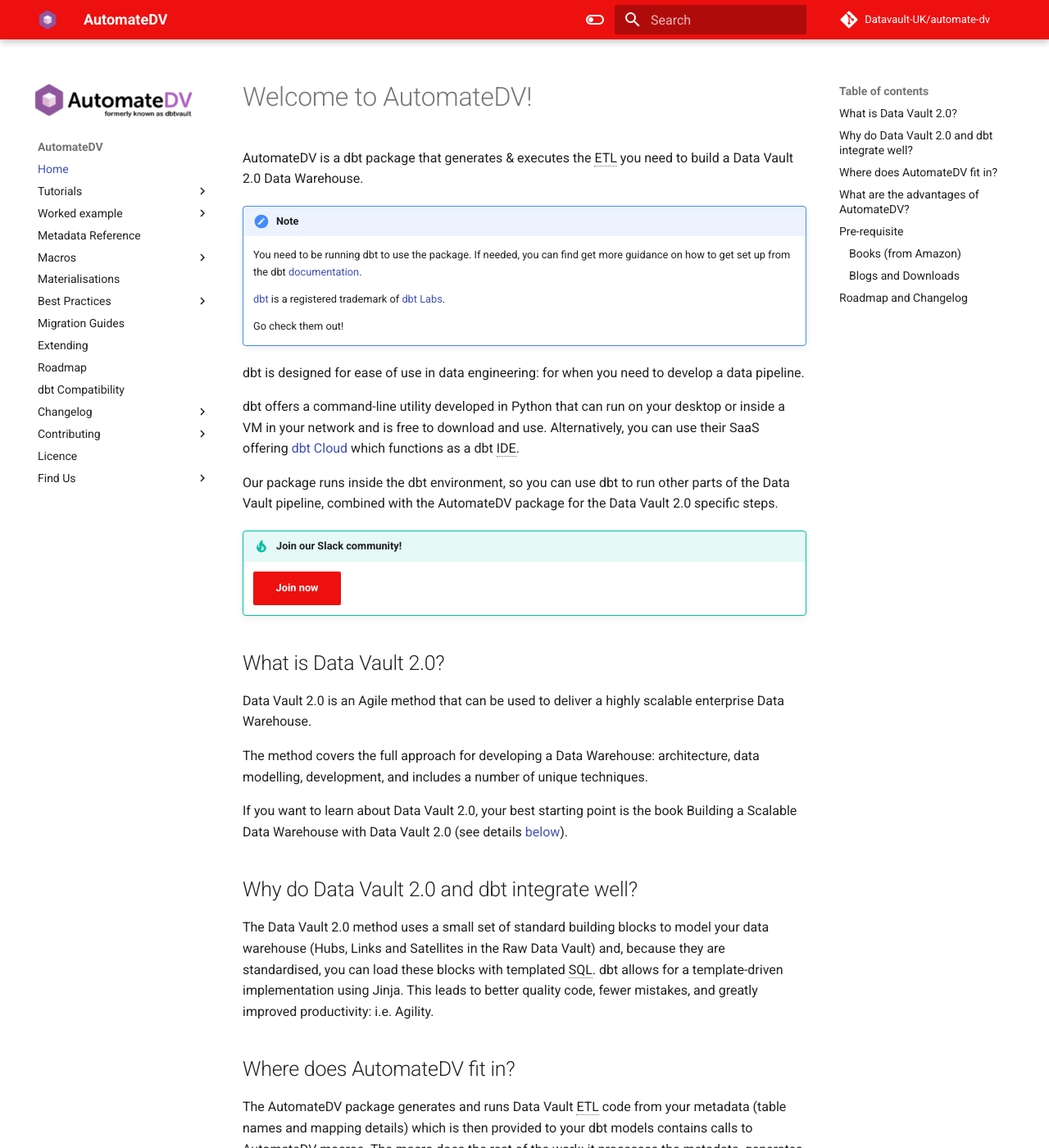
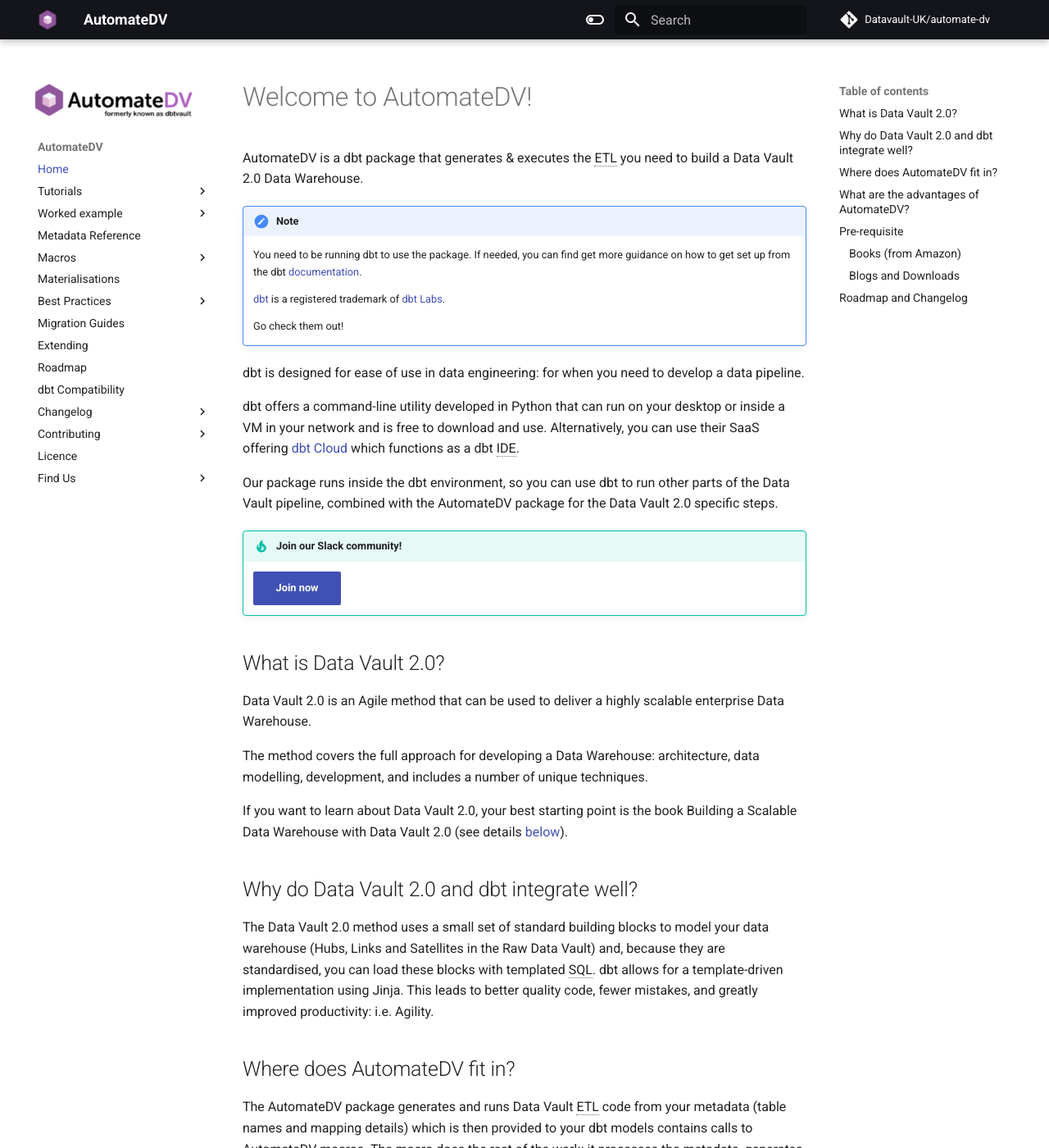
Before and after one commit to Datavault-UK/automate-dv-docs, an MkDocs documentation site: the page built from docs/index.md, in a window 1280 px wide and 1400 px high. Shown: the whole window at 82% size. Built offline with MkDocs 1.6.1 and Material for MkDocs 9.7.7, drawn with Linux system fonts in a browser that asks for light colours; comment, search, counter and statistics services are not loaded.

Commit message:
Light and dark images working

```diff
--- a/docs/stylesheets/extra.css
+++ b/docs/stylesheets/extra.css
@@ -40,22 +40,7 @@
     color: red;
 }
 
-[data-md-color-scheme="standard"] {
-  --md-primary-fg-color:        #EE0F0F;
-  --md-primary-fg-color--light: #ECB7B7;
-  --md-primary-fg-color--dark:  #90030C;
+[data-md-color-scheme="default"] img[src$="#gh-dark-mode-only"],
+[data-md-color-scheme="default"] img[src$="#only-dark"] {
+    display: none;
 }
-
-[data-md-color-scheme="standard"] img[src$="#only-dark"] {
-  display: none; /* Hide dark images in light mode */
-}
-
-[data-md-color-scheme="dark"] {
-  --md-primary-fg-color: #e2e2e2;
-  --md-primary-fg-color--light: #ECB7B7;
-  --md-primary-fg-color--dark:  #90030C;
-}
-
-[data-md-color-scheme="dark"] img[src$="#only-light"] {
-  display: none; /* Hide light images in light dark */
-}
--- a/mkdocs.yml
+++ b/mkdocs.yml
@@ -14,18 +14,19 @@
   logo: 'assets/images/logo.png'
   favicon: 'assets/images/favicon.ico'
   palette:
-    - scheme: standard
-      primary: custom
-      accent: custom
+    - scheme: default
+      primary: 'black'
+      accent: 'indigo'
       toggle:
         icon: material/toggle-switch-off-outline
         name: Switch to dark mode
     - scheme: slate
-      primary: custom
-      accent: custom
+      primary: 'black'
+      accent: 'indigo'
       toggle:
         icon: material/toggle-switch
         name: Switch to light mode
+
   highlightjs: true
   features:
     - navigation.top
```
